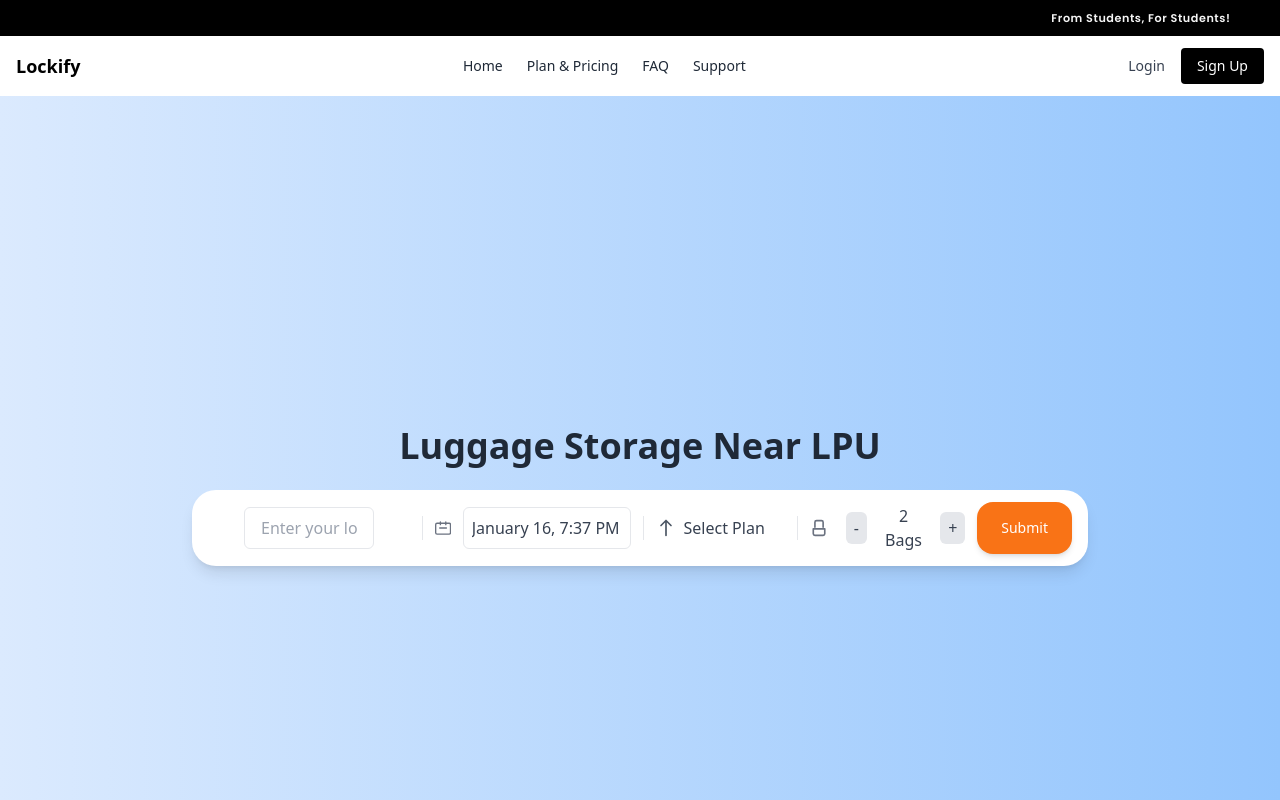
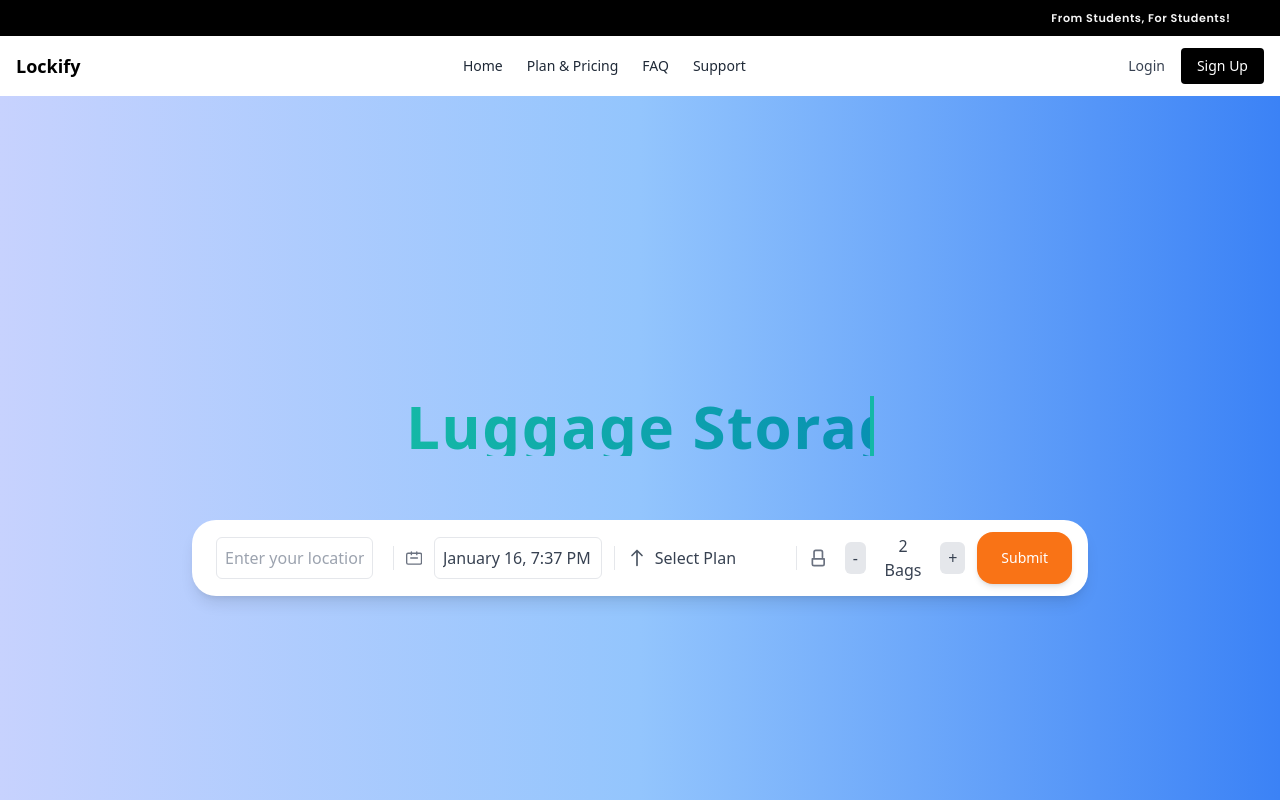
Before and after one commit to itsaimsd/DevTinderfrontend, a React (Create React App) app: page / in a window 1280 px wide. Shown: the top 800 px of the page. Built offline with nearby package versions, Linux system fonts and the light colour scheme.

Commit message:
Hero section

```diff
--- a/public/index.html
+++ b/public/index.html
@@ -15,6 +15,11 @@
       href="https://fonts.googleapis.com/css2?family=Poppins:wght@400;500;600&display=swap"
       rel="stylesheet"
     />
+    <!-- In your public/index.html file in the <head> section -->
+    <link
+      href="https://fonts.googleapis.com/css2?family=Roboto:wght@400;500;700&display=swap"
+      rel="stylesheet"
+    />
 
     <link rel="manifest" href="%PUBLIC_URL%/manifest.json" />
 
--- a/src/components/HeroSection/HeroSection.js
+++ b/src/components/HeroSection/HeroSection.js
@@ -6,27 +6,24 @@ import BagSelector from "./BagSelector";
 import CallToAction from "./CallToAction";
 
 const HeroSection = () => {
-  const [address, setAddress] = useState(""); // Store the address from LocationInput
-  const [selectedDate, setSelectedDate] = useState(""); // Store the selected date
-  const [selectedPlan, setSelectedPlan] = useState(""); // Store the selected plan
-  const [selectedBags, setSelectedBags] = useState(""); // Store the number of bags
+  const [address, setAddress] = useState("");
+  const [selectedDate, setSelectedDate] = useState("");
+  const [selectedPlan, setSelectedPlan] = useState("");
+  const [selectedBags, setSelectedBags] = useState("");
 
   return (
-    <div className="bg-gradient-to-r from-blue-100 to-blue-300 h-screen flex flex-col items-center justify-center text-center px-4">
-      <h1 className="text-3xl md:text-4xl font-semibold text-gray-800 mb-6">
+    <div className="bg-gradient-to-r from-indigo-200 via-blue-300 to-blue-500 h-screen flex flex-col items-center justify-center text-center px-6">
+      <h1 className="text-4xl md:text-6xl font-extrabold text-transparent bg-clip-text bg-gradient-to-r from-teal-500 to-cyan-600 mb-16 tracking-wide animate-typing overflow-hidden whitespace-nowrap border-r-4 border-teal-500 ">
         Luggage Storage Near LPU
       </h1>
 
       <div className="bg-white rounded-3xl shadow-lg flex items-center w-full max-w-4xl px-4 py-3 space-x-3">
-        {/* Location Input */}
-        <div className="flex items-center flex-1 px-9 ">
+        <div className="flex items-center flex-1 px-2 ">
           <LocationInput setAddress={setAddress} />
         </div>
 
-        {/* Divider */}
         <div className="border-l h-6"></div>
 
-        {/* Date Picker */}
         <div className="flex items-center flex-1">
           <DateSelector setSelectedDate={setSelectedDate} />
         </div>
--- a/src/components/HeroSection/LocationInput.js
+++ b/src/components/HeroSection/LocationInput.js
@@ -1,34 +1,30 @@
 import React, { useState } from "react";
 
 const LocationInput = ({ setAddress }) => {
-  const [manualAddress, setManualAddress] = useState(""); // State to store the manual address
-  const [error, setError] = useState(""); // State to store error message
-
-  // This function will be triggered when the user types in the address field
+  const [manualAddress, setManualAddress] = useState("");
+  const [error, setError] = useState("");
   const handleAddressChange = (e) => {
     const address = e.target.value;
-    setManualAddress(address); // Update the manual address as the user types
-    setAddress(address); // Pass the updated address to the parent
+    setManualAddress(address);
+    setAddress(address);
 
-    // Basic validation
     if (!address.trim()) {
       setError("Address cannot be empty");
     } else {
-      setError(""); // Clear error when address is not empty
+      setError("");
     }
   };
 
   return (
     <div className="flex items-center space-x-3">
-      {/* Manual Location Input */}
       <input
         type="text"
         value={manualAddress}
-        onChange={handleAddressChange} // Update the manual address on change
-        placeholder="Enter your location (e.g., city or landmark)"
-        className="w-full py-2 px-4 border rounded-md focus:outline-none focus:ring-2 focus:ring-blue-500 text-gray-700"
+        onChange={handleAddressChange}
+        placeholder="Enter your location"
+        className="w-full py-2 px-2 border rounded-md focus:outline-none focus:ring-2 focus:ring-blue-500 text-gray-700"
       />
-      {/* Display error if the address is empty */}
+
       {error && <p className="text-red-500 text-sm">{error}</p>}
     </div>
   );
--- a/tailwind.config.js
+++ b/tailwind.config.js
@@ -4,12 +4,20 @@ module.exports = {
     extend: {
       animation: {
         fadeIn: "fadeIn 0.2s ease-in-out",
+        typing: "typing 3s steps(30) 1s infinite",
       },
       keyframes: {
         fadeIn: {
           from: { opacity: 0, transform: "translateY(-5px)" },
           to: { opacity: 1, transform: "translateY(0)" },
         },
+        typing: {
+          "0%": { width: "0%" },
+          "100%": { width: "76%" },
+        },
+        fontFamily: {
+          roboto: ["Roboto", "sans-serif"],
+        },
       },
     },
   },
```
